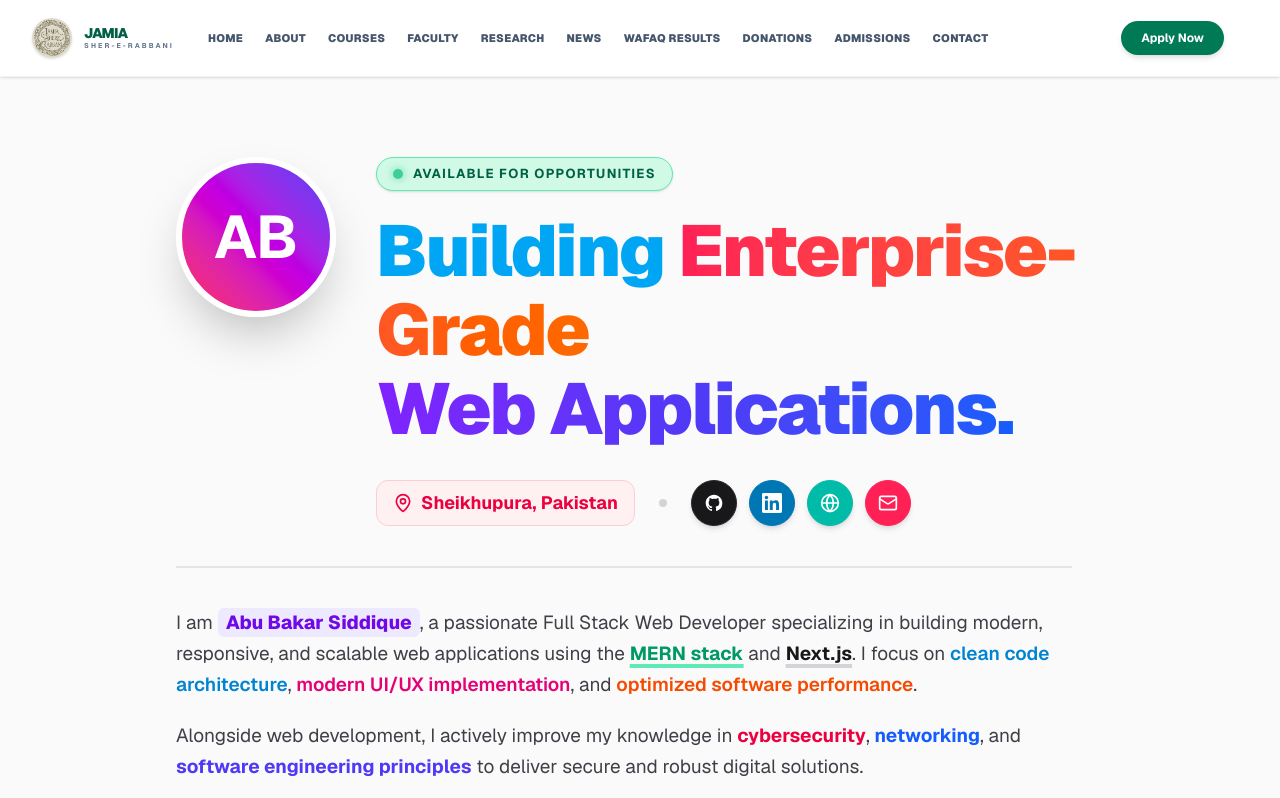
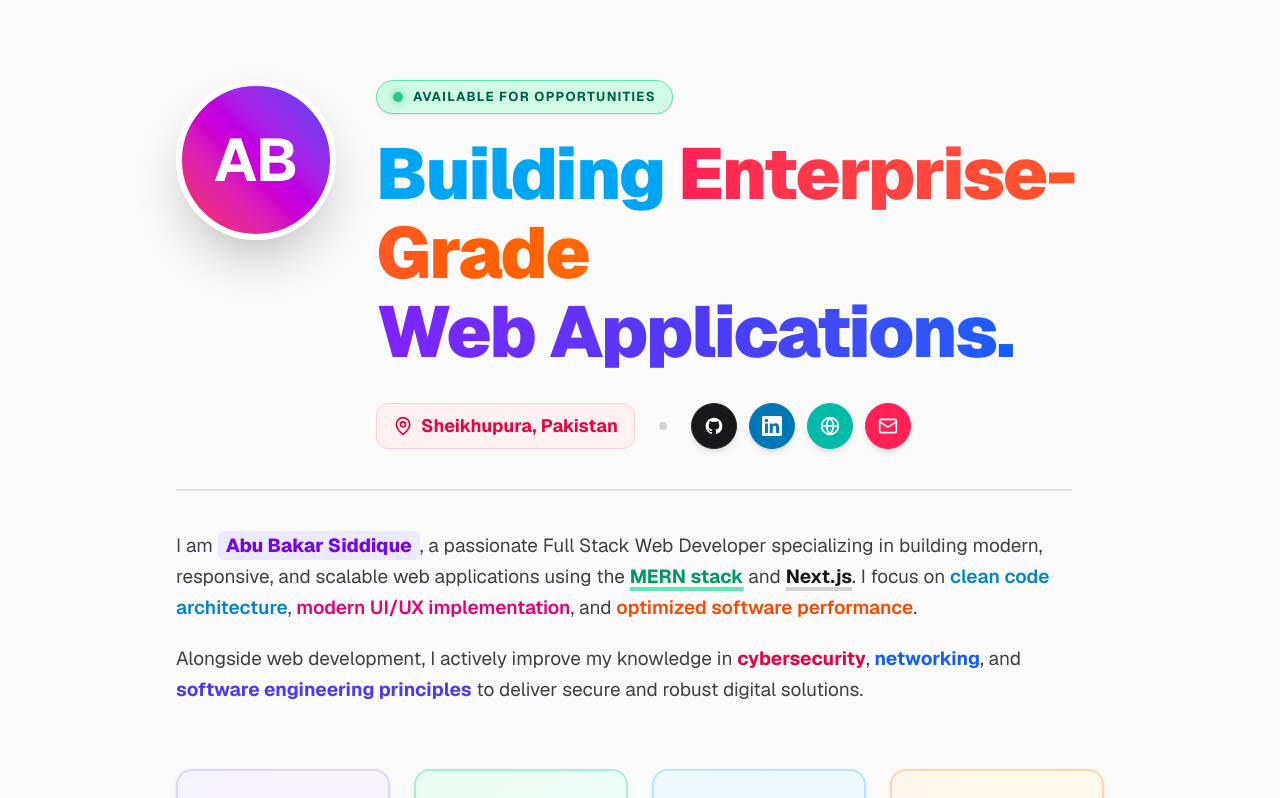
Before and after one commit to abubakar0320/jamia_shar_e_rabbani, a Next.js app in the folder frontend/: page /developer in a window 1280 px wide. Shown: the top 798 px of the page. Built offline with nearby package versions, Linux system fonts and the light colour scheme.

Commit message:
update developer page with exact code provided

```diff
--- a/frontend/src/app/developer/page.tsx
+++ b/frontend/src/app/developer/page.tsx
@@ -15,8 +15,6 @@ import {
   CheckCircle2,
   FileText
 } from "lucide-react";
-import Header from "@/components/Header";
-import Footer from "@/components/Footer";
 
 // Professional Icons
 const GithubIcon = (props: any) => (
@@ -48,8 +46,6 @@ const getTagColor = (tag: string) => {
 
 export default function EnterpriseDeveloperPage() {
   return (
-    <>
-      <Header />
     <div className="min-h-screen bg-zinc-50 font-sans selection:bg-pink-500 selection:text-white pb-20 overflow-x-hidden">
 
       {/* MAIN CONTENT AREA */}
@@ -405,7 +401,5 @@ export default function EnterpriseDeveloperPage() {
       </main>
 
     </div>
-      <Footer />
-    </>
   );
 }
```
Lines whose indentation alone changed are shown as unchanged.
